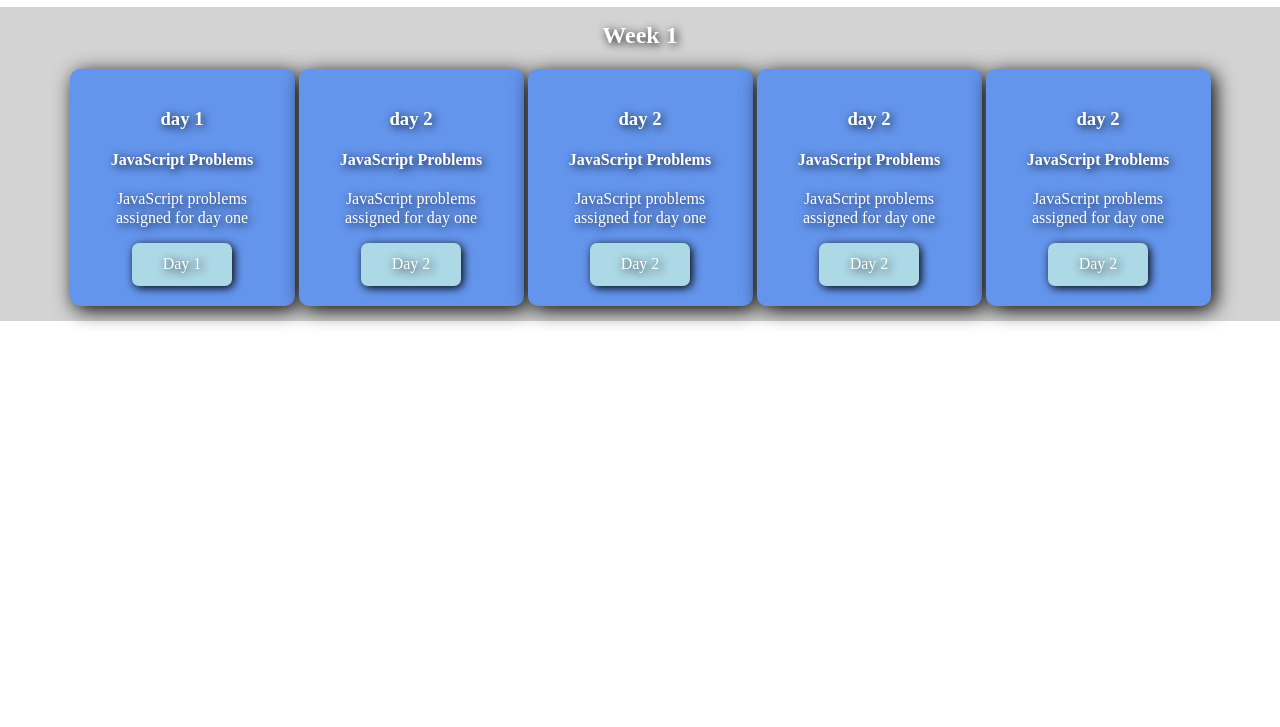
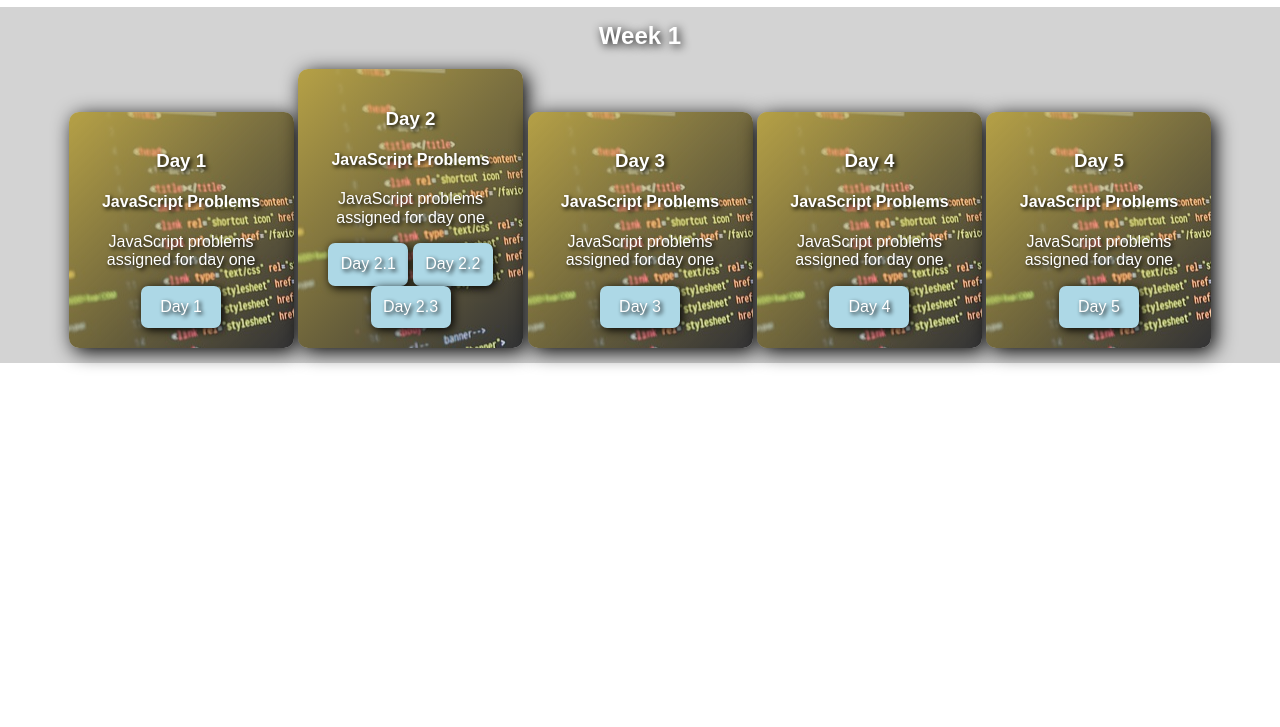
Before and after one commit to joshborup/Daily-Project, a plain HTML site: page index.html in a window 1280 px wide. Shown: the part 73-800 px from the top of the page. Drawn offline with nearby package versions, Linux system fonts and the light colour scheme; a web font is replaced by a local one.

Commit message:
finished rough first row

```diff
--- a/dailyp.css
+++ b/dailyp.css
@@ -1,10 +1,15 @@
+body {
+    font-family: 'Cuprum', sans-serif;
+    text-shadow: .5px .5px 4px black;
+}
+
 h1 {
     text-align: center;
 }
 
 .total-card-container {
 
-    background-color: lightgrey;
+     background-color: lightgrey;
 
 }
 
@@ -25,17 +30,19 @@ h1 {
     text-align: center;
     width: 18%;
     padding: 20px;
-    background-color:cornflowerblue;
+    background: linear-gradient(135deg,rgba(214, 188, 75, 0.8),rgba(0,0,0,0)), url(bg-1.jpg);
     box-sizing: border-box;
     box-shadow: 4px 4px 20px black;
     border-radius: 10px;
-    text-shadow: 2px 2px 10px black;
+    text-shadow: 2px 2px 4px black;
 }
+
+/* button styling to access project, maybe need grid as resizing doesnt flow well*/
 
 .button-to-project {
 
-    display: block;
-    width: 100px;
+    display: inline-block;
+    width: 80px;
     padding: 12px;
     box-sizing: border-box;
     color:white;
--- a/index.html
+++ b/index.html
@@ -4,6 +4,7 @@
         <title>Daily Projects</title>
         <meta name="viewport" content="width=device-width, initial-scale=1">
         <link rel="stylesheet" href="https://cdnjs.cloudflare.com/ajax/libs/normalize/7.0.0/normalize.min.css">
+        <link href="https://fonts.googleapis.com/css?family=Cuprum" rel="stylesheet">
         <link rel="stylesheet" href="dailyp.css">
 
     </head>
@@ -14,7 +15,7 @@
             <h2>Week 1</h2>
 
                 <div class="daily-card-container">
-                    <h3>day 1</h3>
+                    <h3>Day 1</h3>
                     <h4>JavaScript Problems</h4>
                     <p>JavaScript problems assigned for day one</p>
                     <a class="button-to-project" href="https://github.com/joshborup/javascript-1-afternoon">Day 1</a>
@@ -22,36 +23,36 @@
 
 
                 <div class="daily-card-container">
-                    <h3>day 2</h3>
+                    <h3>Day 2</h3>
                     <h4>JavaScript Problems</h4>
                     <p>JavaScript problems assigned for day one</p>
-                    <a class="button-to-project" href="https://github.com/joshborup/javascript-1-afternoon">Day 2</a>
+                    <a class="button-to-project" href="https://github.com/joshborup/javascript-1-afternoon">Day 2.1</a>
+                    <a class="button-to-project" href="https://github.com/joshborup/javascript-2-afternoon">Day 2.2</a>
+                    <a class="button-to-project" href="https://github.com/joshborup/javascript-3-afternoon">Day 2.3</a>
                 </div>
 
                 <div class="daily-card-container">
-                    <h3>day 2</h3>
+                    <h3>Day 3</h3>
                     <h4>JavaScript Problems</h4>
                     <p>JavaScript problems assigned for day one</p>
-                    <a class="button-to-project" href="https://github.com/joshborup/javascript-1-afternoon">Day 2</a>
+                    <a class="button-to-project" href="https://github.com/joshborup/javascript-1-afternoon">Day 3</a>
                 </div>
 
                 <div class="daily-card-container">
-                    <h3>day 2</h3>
+                    <h3>Day 4</h3>
                     <h4>JavaScript Problems</h4>
                     <p>JavaScript problems assigned for day one</p>
-                    <a class="button-to-project" href="https://github.com/joshborup/javascript-1-afternoon">Day 2</a>
+                    <a class="button-to-project" href="https://github.com/joshborup/javascript-1-afternoon">Day 4</a>
                 </div>
 
                 <div class="daily-card-container">
-                    <h3>day 2</h3>
+                    <h3>Day 5</h3>
                     <h4>JavaScript Problems</h4>
                     <p>JavaScript problems assigned for day one</p>
-                    <a class="button-to-project" href="https://github.com/joshborup/javascript-1-afternoon">Day 2</a>
+                    <a class="button-to-project" href="https://github.com/joshborup/javascript-1-afternoon">Day 5</a>
                 </div>
 
             </div>
         </section>
-
-
     </body>
 </html>
```
Also changed, not shown: bg-1.jpg (added).
